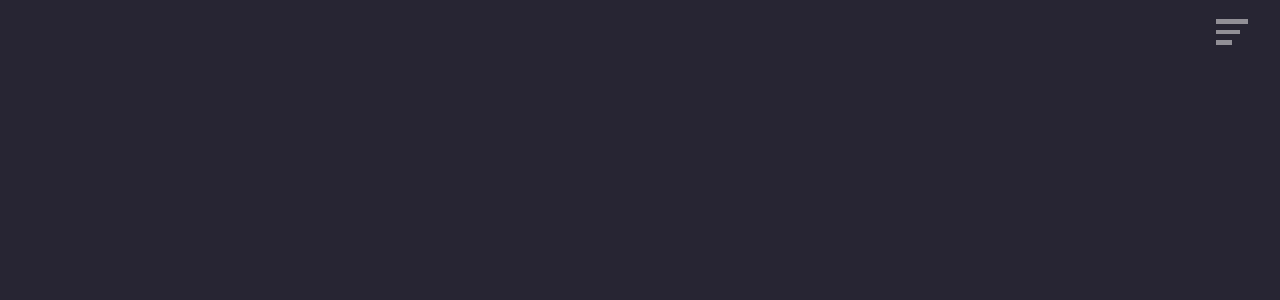
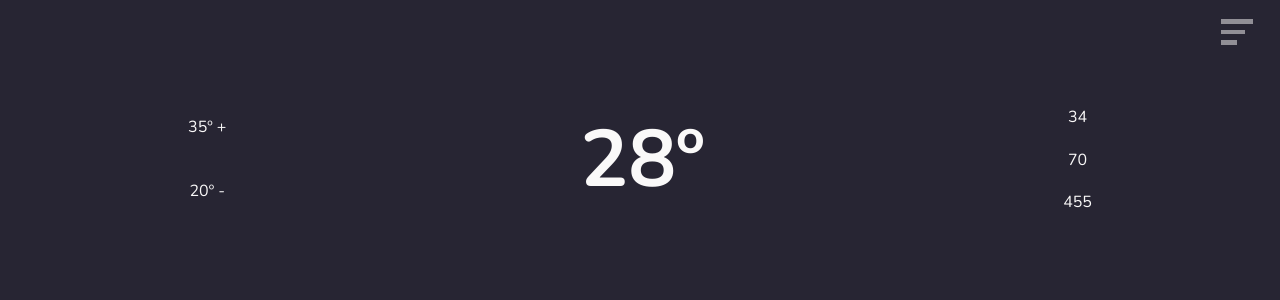
Before and after one commit to Giovani-Silva/weather, a React (Create React App) app: page / in a window 1280 px wide. Shown: the top 300 px of the page. Built offline with nearby package versions, Linux system fonts and the light colour scheme; some icons are missing.

Commit message:
Display Top

```diff
--- a/public/index.html
+++ b/public/index.html
@@ -6,7 +6,9 @@
   <link rel="shortcut icon" href="%PUBLIC_URL%/favicon.ico" />
   <meta name="viewport" content="width=device-width, initial-scale=1, shrink-to-fit=no" />
   <meta name="theme-color" content="#5224B0;" />
-  <link href="https://fonts.googleapis.com/css?family=Nunito:300,400,700" rel="stylesheet">
+  <link href="https://fonts.googleapis.com/css?family=Nunito:300,400,700" rel="stylesheet" />
+  <link href="https://cdnjs.cloudflare.com/ajax/libs/weather-icons/2.0.9/css/weather-icons.min.css" rel="stylesheet" />
+
 
   <link rel="manifest" href="%PUBLIC_URL%/manifest.json" />
 
--- a/src/App.js
+++ b/src/App.js
@@ -2,6 +2,7 @@ import React, { Component } from 'react';
 
 import Spinner from './components/Spinner';
 import Mobile from './components/Mobile';
+import Display from './components/Display';
 
 class App extends Component {
   state = {
@@ -20,6 +21,7 @@ class App extends Component {
         <header className="header">
           <Mobile />
         </header>
+        <Display />
         {this.state.loading && <Spinner />}
       </div>
     );
--- /dev/null
+++ b/src/components/Display/index.js
@@ -0,0 +1,27 @@
+import React from 'react';
+
+const Display = () => (
+  <section className="display">
+    <div className="display__left">
+      <div>35º + </div>
+      <div>20º - </div>
+    </div>
+    <div className="display__middle">28º</div>
+    <div className="display__right">
+      <div>
+        <i className="wi wi-owm-957" />
+        <span>34</span>
+      </div>
+      <div>
+        <i className="wi wi-owm-762" />
+        <span>70</span>
+      </div>
+      <div>
+        <i className="wi wi-owm-906" />
+        <span>455</span>
+      </div>
+    </div>
+  </section>
+);
+
+export default Display;
--- a/src/styles/css/index.css
+++ b/src/styles/css/index.css
@@ -59,7 +59,7 @@ body {
   min-height: 100vh;
   box-shadow: var(--shadow-dark);
   background: var(--color-dark-1);
-  padding: 0 2rem;
+  padding: 0 .7rem;
   position: relative; }
   @media only screen and (min-width: 75em) {
     .container {
@@ -89,6 +89,68 @@ body {
     .content {
       flex-direction: column; } }
 
+.wi {
+  line-height: 1.4;
+  *padding: 15px;
+  font-size: 50px; }
+
+/* openweathermap */
+.owm-01d:before {
+  content: "\f00d"; }
+
+.owm-02d:before {
+  content: "\f002"; }
+
+.owm-03d:before {
+  content: "\f041"; }
+
+.owm-04d:before {
+  content: "\f013"; }
+
+.owm-09d:before {
+  content: "\f01a"; }
+
+.owm-10d:before {
+  content: "\f008"; }
+
+.owm-11d:before {
+  content: "\f01e"; }
+
+/*f010*/
+.owm-13d:before {
+  content: "\f01b"; }
+
+.owm-50d:before {
+  content: "\f003"; }
+
+.owm-01n:before {
+  content: "\f02e"; }
+
+.owm-02n:before {
+  content: "\f086"; }
+
+.owm-03n:before {
+  content: "\f041"; }
+
+.owm-04n:before {
+  content: "\f013"; }
+
+.owm-09n:before {
+  content: "\f01a"; }
+
+.owm-10n:before {
+  content: "\f028"; }
+
+.owm-11n:before {
+  content: "\f01e"; }
+
+/*f02d*/
+.owm-13n:before {
+  content: "\f01b"; }
+
+.owm-50n:before {
+  content: "\f04a"; }
+
 /*Components*/
 .btn--mobile {
   background: transparent;
@@ -98,7 +160,8 @@ body {
   display: flex;
   flex-direction: column;
   justify-content: space-around;
-  opacity: .5; }
+  opacity: .5;
+  margin: 0 1rem; }
   .btn--mobile > div {
     width: 2rem;
     height: .3rem;
@@ -133,3 +196,23 @@ body {
     transform: rotate(0deg); }
   100% {
     transform: rotate(360deg); } }
+
+.display {
+  display: flex;
+  justify-content: space-around;
+  margin: 2rem 0; }
+  .display__left, .display__right {
+    display: flex;
+    flex-direction: column;
+    justify-content: space-around;
+    align-items: center;
+    font-weight: 300; }
+    .display__left .wi, .display__right .wi {
+      font-size: 1.1rem;
+      margin-right: 5px;
+      opacity: .6; }
+      .display__left .wi:before, .display__right .wi:before {
+        color: var(--color-cyan); }
+  .display__middle {
+    font-size: 4rem;
+    font-weight: 700; }
--- a/src/styles/scss/_btn_mobile.scss
+++ b/src/styles/scss/_btn_mobile.scss
@@ -7,6 +7,7 @@
   flex-direction: column;
   justify-content: space-around;
   opacity: .5;
+  margin: 0 1rem;
 
   >div {
     width: 2rem;
--- /dev/null
+++ b/src/styles/scss/_display.scss
@@ -0,0 +1,29 @@
+.display {
+  display: flex;
+  justify-content: space-around;
+  margin: 2rem 0;
+
+  &__left,
+  &__right {
+    display: flex;
+    flex-direction: column;
+    justify-content: space-around;
+    align-items: center;
+    font-weight: 300;
+
+    .wi {
+      font-size: 1.1rem;
+      margin-right: 5px;
+      opacity: .6;
+
+      &:before {
+        color: var(--color-cyan);
+      }
+    }
+  }
+
+  &__middle {
+    font-size: 5rem;
+    font-weight: 700;
+  }
+}
--- a/src/styles/scss/_layout.scss
+++ b/src/styles/scss/_layout.scss
@@ -5,7 +5,7 @@
   min-height: 100vh;
   box-shadow: var(--shadow-dark);
   background: var(--color-dark-1);
-  padding: 0 2rem;
+  padding: 0 .7rem;
   position: relative;
 
 
--- /dev/null
+++ b/src/styles/scss/_wi.scss
@@ -0,0 +1,80 @@
+.wi {
+  line-height: 1.4;
+  *padding: 15px;
+  font-size: 50px;
+}
+
+/* openweathermap */
+.owm-01d:before {
+  content: "\f00d";
+}
+
+.owm-02d:before {
+  content: "\f002";
+}
+
+.owm-03d:before {
+  content: "\f041";
+}
+
+.owm-04d:before {
+  content: "\f013";
+}
+
+.owm-09d:before {
+  content: "\f01a";
+}
+
+.owm-10d:before {
+  content: "\f008";
+}
+
+.owm-11d:before {
+  content: "\f01e";
+}
+
+/*f010*/
+.owm-13d:before {
+  content: "\f01b";
+}
+
+.owm-50d:before {
+  content: "\f003";
+}
+
+.owm-01n:before {
+  content: "\f02e";
+}
+
+.owm-02n:before {
+  content: "\f086";
+}
+
+.owm-03n:before {
+  content: "\f041";
+}
+
+.owm-04n:before {
+  content: "\f013";
+}
+
+.owm-09n:before {
+  content: "\f01a";
+}
+
+.owm-10n:before {
+  content: "\f028";
+}
+
+.owm-11n:before {
+  content: "\f01e";
+}
+
+/*f02d*/
+.owm-13n:before {
+  content: "\f01b";
+}
+
+.owm-50n:before {
+  content: "\f04a";
+}
--- a/src/styles/scss/index.scss
+++ b/src/styles/scss/index.scss
@@ -1,6 +1,8 @@
 @import "base";
 @import "layout";
+@import "wi";
 
 /*Components*/
 @import "btn_mobile";
 @import "spinner";
+@import "display";
```
